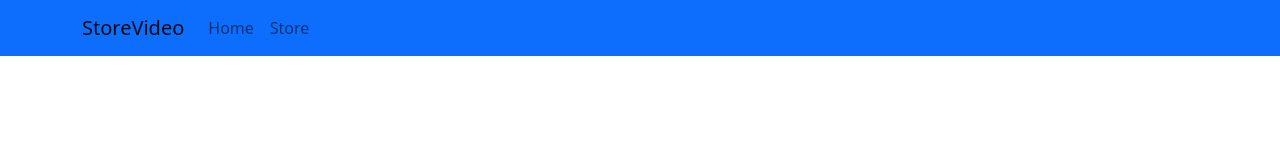
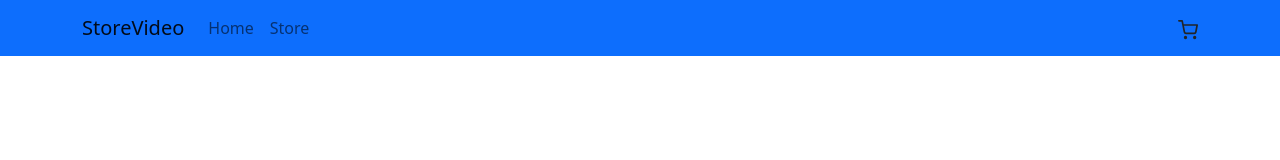
Before and after one commit to agusjd-zz/storevideo, a React (Create React App) app: page / in a window 1280 px wide. Shown: the top 160 px of the page. Built offline with nearby package versions, Linux system fonts and the light colour scheme.

Commit message:
se agrego icon cart

```diff
--- a/package.json
+++ b/package.json
@@ -3,6 +3,7 @@
   "version": "0.1.0",
   "private": true,
   "dependencies": {
+    "-": "0.0.1",
     "@testing-library/jest-dom": "^5.15.1",
     "@testing-library/react": "^11.2.7",
     "@testing-library/user-event": "^12.8.3",
@@ -11,7 +12,8 @@
     "react-bootstrap": "^2.0.2",
     "react-dom": "^17.0.2",
     "react-icons": "^4.3.1",
-    "react-scripts": "4.0.3",
+    "react-scripts": "^4.0.3",
+    "scripts": "^0.1.0",
     "web-vitals": "^1.1.2"
   },
   "scripts": {
--- a/src/App.jsx
+++ b/src/App.jsx
@@ -1,11 +1,11 @@
 import "./App.scss";
-
 import { NavBar } from "./Components/Navbar/Navbar";
-
+import { ItemListContainer} from "./Components/ItemListContainer/ItemListContainer"
 function App() {
   return (
     <div className="App">
       <NavBar />
+      <ItemListContainer/>
     </div>
   );
 }
--- a/src/Components/CartWidget/CartWidget.jsx
+++ b/src/Components/CartWidget/CartWidget.jsx
@@ -0,0 +1,15 @@
+import React from 'react'
+import {FiShoppingCart} from 'react-icons/fi'
+import './CartWidget.scss'
+
+export const CartWidget = () => {
+    return (
+        <div className="cartWidget">
+            <FiShoppingCart/>
+        </div>
+
+
+    )
+}
+
+export default CartWidget
--- a/src/Components/CartWidget/CartWidget.scss
+++ b/src/Components/CartWidget/CartWidget.scss
@@ -0,0 +1,3 @@
+.cartWidget{
+    font-size: 20px;
+}
--- a/src/Components/ItemListContainer/ItemListContainer.jsx
+++ b/src/Components/ItemListContainer/ItemListContainer.jsx
@@ -0,0 +1,11 @@
+import React from 'react'
+
+export const ItemListContainer = (props) => {
+    return (
+        <div>
+
+        </div>
+    )
+}
+
+export default ItemListContainer
--- a/src/Components/Navbar/Navbar.jsx
+++ b/src/Components/Navbar/Navbar.jsx
@@ -1,6 +1,9 @@
 import Navbar from 'react-bootstrap/Navbar'
 import { Container } from 'react-bootstrap'
 import { Nav} from 'react-bootstrap'
+import {CartWidget} from '../CartWidget/CartWidget'
+
+
 export const NavBar = () =>{
     return(
 <>
@@ -13,9 +16,13 @@ export const NavBar = () =>{
           <Nav.Link href="#home">Home</Nav.Link>
           <Nav.Link href="#link">Store</Nav.Link>
         </Nav>
+        <CartWidget/>
       </Navbar.Collapse>
+
     </Container>
+
   </Navbar>
+
 </>
 
     )
```
Also changed, not shown: 1 other file (tests, documents, lock files or other folders).
